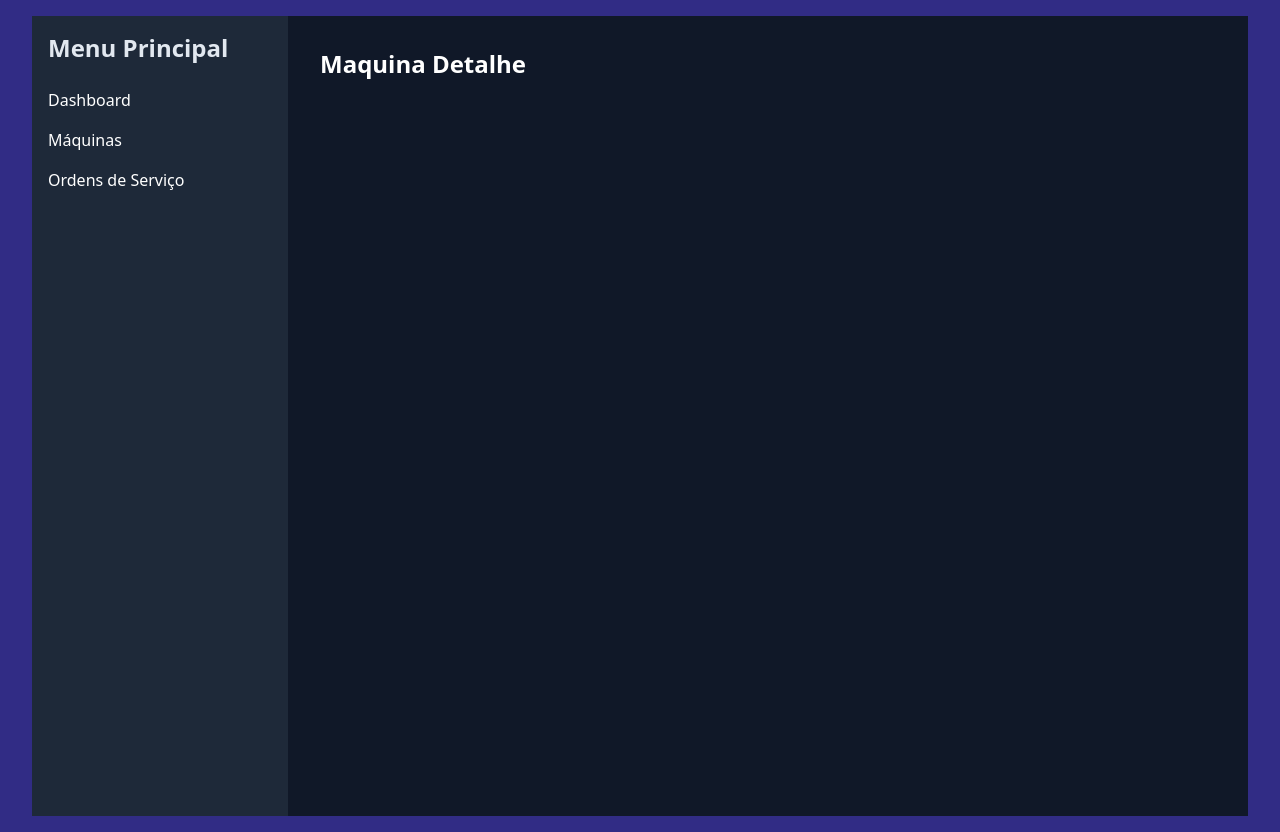
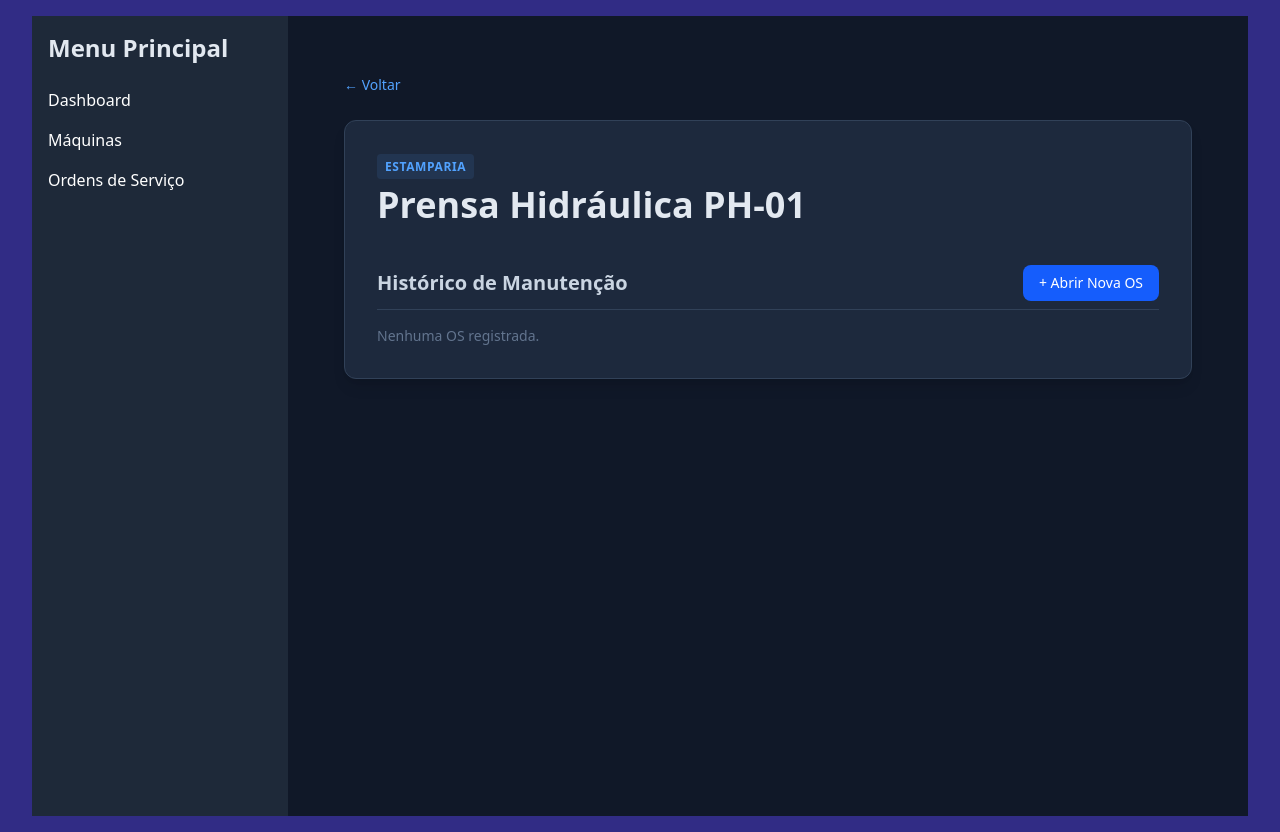
Before and after one commit to ViniciusGCP94/todo-list, a React (Vite) app: page /maquinas/1 in a window 1280 px wide. Built offline with nearby package versions, Linux system fonts and the light colour scheme.

Commit message:
feat: implementar detalhes da maquina e abertura de ordens de servico

```diff
--- a/src/App.jsx
+++ b/src/App.jsx
@@ -1,27 +1,20 @@
-import {BrowserRouter, Routes, Route} from 'react-router-dom';
+import { BrowserRouter, Routes, Route } from 'react-router-dom';
+import MainLayout from './components/Layout/MainLayout';
 import Dashboard from './pages/Dashboard';
-import MainLayout from './components/Layout/MainLayout';
-import Maquinas from './pages/Maquinas';
+import MaquinasPage from './pages/Maquinas';
+import MaquinaDetalhe from './pages/MaquinaDetalhe';
 import OrdensServico from './pages/OrdensServico';
-import MaquinaDetalhe from './pages/MaquinaDetalhe';
-
 
 function App() {
-  /*const maquinas = useMaintenanceStore((state) => state.maquinas);
-  const ordensServico = useMaintenanceStore((state) => state.ordensServico);
-  const [selectedTag, setSelectedTag] = useState('');
-  const [isModalOpen, setIsModalOpen] = useState(false);
-  const [isOSModalOpen, setIsOSModalOpen] = useState(false);*/
-
-
   return (
     <BrowserRouter>
       <Routes>
         <Route path="/" element={<MainLayout />}>
           <Route index element={<Dashboard />} />
-          <Route path="maquinas" element={<Maquinas />} />
+          <Route path="maquinas" element={<MaquinasPage />} />
+          {/* O ":id" permite que o useParams capture o identificador único */}
+          <Route path="maquinas/:id" element={<MaquinaDetalhe />} />
           <Route path="ordens" element={<OrdensServico />} />
-          <Route path="maquinas/:id" element={<MaquinaDetalhe />} />
         </Route>
       </Routes>
     </BrowserRouter>
--- a/src/components/Layout/MainLayout.jsx
+++ b/src/components/Layout/MainLayout.jsx
@@ -1,5 +1,4 @@
 import { Link, Outlet } from 'react-router-dom'
-import Dashboard from '../../pages/Dashboard';
 
 const MainLayout = () => {
   return (
--- a/src/components/Maquina/MaquinaCard.jsx
+++ b/src/components/Maquina/MaquinaCard.jsx
@@ -1,7 +1,8 @@
 // src/components/Maquina/MaquinaCard.jsx
+import { Link } from 'react-router-dom';
 import { STATUS_COLORS, STATUS_MAQUINA } from "../../constants/statusColors";
 
-function MaquinaCard({ maquina, onClick }) {
+function MaquinaCard({ maquina }) {
 
   return (
     <div className="border rounded-lg p-4 shadow-sm hover:shadow-md transition-shadow cursor-pointer">
@@ -21,11 +22,12 @@ function MaquinaCard({ maquina, onClick }) {
             </p>
         </div>
 
-        <button
-        className="w-full bg-slate-100 hover:bg-slate-200 text-slate-700 py-2 rounded-md text-sm font-medium transition-colors"
-        onClick={onClick}>
-            {maquina.status === "PARADA" ? "⚠️ ABRIR OS DE EMERGÊNCIA" : "Ver Detalhes / OS"}
-        </button>
+        <Link
+          to={`/maquinas/${maquina.id}`}
+          className="w-full bg-slate-100 hover:bg-slate-200 text-slate-700 py-2 rounded-md text-sm font-medium transition-colors text-center block"
+        >
+          {maquina.status === "PARADA" ? "⚠️ ABRIR OS DE EMERGÊNCIA" : "Ver Detalhes / OS"}
+        </Link>
 
         <p className="text-[10px] text-gray-400 mt-2 text-center uppercase tracking-wider">
             Última intervenção: 12/05/2026
--- a/src/pages/MaquinaDetalhe.jsx
+++ b/src/pages/MaquinaDetalhe.jsx
@@ -1,9 +1,122 @@
-import React from 'react'
+import { useParams, Link } from 'react-router-dom';
+import { useState } from 'react';
+import { useMaintenanceStore } from '../store/useStore';
+import Modal from '../components/Modal/Modal';
 
-const MaquinaDetalhe = () => {
+function MaquinaDetalhe() {
+  const { id } = useParams();
+  const adicionarOS = useMaintenanceStore((state) => state.adicionarOS);
+  const maquina = useMaintenanceStore((state) =>
+    state.maquinas.find((m) => m.id === id)
+  );
+
+  const [isModalOpen, setIsModalOpen] = useState(false);
+  const initialState = {
+    mecanico: '',
+    tipo: 'Preventiva',
+    criticidade: 'Média',
+    descricao: ''
+  };
+  const [formData, setFormData] = useState(initialState);
+
+  if (!maquina) return <div className="p-8 text-white">Máquina não encontrada</div>;
+
+  const handleChange = (e) => {
+    const { name, value } = e.target;
+    setFormData(prev => ({ ...prev, [name]: value }));
+  };
+
+  const handleSubmit = (e) => {
+    e.preventDefault();
+    if (formData.descricao.length < 15) {
+      alert("A descrição deve ter no mínimo 15 caracteres.");
+      return;
+    }
+
+    const novaOS = {
+      id: crypto.randomUUID(),
+      ...formData,
+      dataAbertura: new Date().toLocaleDateString('pt-BR'),
+    };
+
+    adicionarOS(maquina.id, novaOS);
+    setFormData(initialState);
+    setIsModalOpen(false);
+  };
+
   return (
-    <h1 className="text-2xl font-bold text-white">Maquina Detalhe</h1>
-  )
+    <div className="p-6 text-slate-200">
+      <Link to="/maquinas" className="text-sm text-blue-400 hover:text-blue-300">&larr; Voltar</Link>
+
+      <div className="mt-6 bg-slate-800 border border-slate-700 rounded-xl p-8 shadow-lg">
+        <div className="flex justify-between items-start mb-6">
+          <div>
+            <span className="text-xs font-semibold uppercase tracking-wider text-blue-400 bg-blue-400/10 px-2 py-1 rounded">{maquina.setor}</span>
+            <h1 className="text-4xl font-bold mt-2">{maquina.nome}</h1>
+          </div>
+        </div>
+
+        <div className="mt-10">
+          <div className="flex justify-between items-center border-b border-slate-700 pb-2 mb-4">
+            <h3 className="text-xl font-semibold text-slate-300">Histórico de Manutenção</h3>
+            <button
+              onClick={() => setIsModalOpen(true)}
+              className="bg-blue-600 hover:bg-blue-500 text-white px-4 py-2 rounded-lg text-sm font-medium transition-all"
+            >
+              + Abrir Nova OS
+            </button>
+          </div>
+
+          <div className="space-y-2">
+            {maquina.historico?.map(os => (
+              <div key={os.id} className="p-3 bg-slate-900/50 border border-slate-700 rounded-lg flex justify-between">
+                <span>{os.tipo} - {os.mecanico}</span>
+                <span className="text-slate-500">{os.dataAbertura}</span>
+              </div>
+            )) || <p className="text-slate-500 text-sm">Nenhuma OS registrada.</p>}
+          </div>
+        </div>
+      </div>
+
+      <Modal isOpen={isModalOpen} isClose={setIsModalOpen} titulo="Nova Ordem de Serviço">
+        <form onSubmit={handleSubmit} className="flex flex-col gap-4">
+          <div className="flex flex-col gap-1">
+            <label className="text-sm text-slate-400">Mecânico Responsável</label>
+            <input name="mecanico" value={formData.mecanico} onChange={handleChange} required className="bg-slate-900 border border-slate-700 p-2 rounded text-white" />
+          </div>
+
+          <div className="grid grid-cols-2 gap-4">
+            <div className="flex flex-col gap-1">
+              <label className="text-sm text-slate-400">Tipo</label>
+              <select name="tipo" value={formData.tipo} onChange={handleChange} className="bg-slate-900 border border-slate-700 p-2 rounded text-white">
+                <option value="Preventiva">Preventiva</option>
+                <option value="Corretiva">Corretiva</option>
+                <option value="Preditiva">Preditiva</option>
+              </select>
+            </div>
+            <div className="flex flex-col gap-1">
+              <label className="text-sm text-slate-400">Criticidade</label>
+              <select name="criticidade" value={formData.criticidade} onChange={handleChange} className="bg-slate-900 border border-slate-700 p-2 rounded text-white">
+                <option value="Baixa">Baixa</option>
+                <option value="Média">Média</option>
+                <option value="Alta">Alta</option>
+                <option value="Crítica">Crítica</option>
+              </select>
+            </div>
+          </div>
+
+          <div className="flex flex-col gap-1">
+            <label className="text-sm text-slate-400">Descrição do Problema</label>
+            <textarea name="descricao" value={formData.descricao} onChange={handleChange} placeholder="No mínimo 15 caracteres..." className="bg-slate-900 border border-slate-700 p-2 rounded text-white h-24" />
+          </div>
+
+          <button type="submit" className="mt-2 bg-green-600 hover:bg-green-500 text-white py-2 rounded-lg font-bold transition-colors">
+            Salvar Ordem de Serviço
+          </button>
+        </form>
+      </Modal>
+    </div>
+  );
 }
 
-export default MaquinaDetalhe
+export default MaquinaDetalhe;
--- a/src/store/useStore.js
+++ b/src/store/useStore.js
@@ -40,6 +40,18 @@ export const useMaintenanceStore = create(
           ...novaOS
         }]
       })),
+
+      adicionarOS: (maquinaId, novaOS) => set((state) => ({
+        maquinas: state.maquinas.map((maquina) => {
+          if (maquina.id === maquinaId) {
+            return{
+              ...maquina,
+              historico: [...(maquina.historico || []), novaOS]
+            };
+          }
+          return maquina;
+        })
+      }))
     }),
     {
       name: 'industrial-storage',
```
